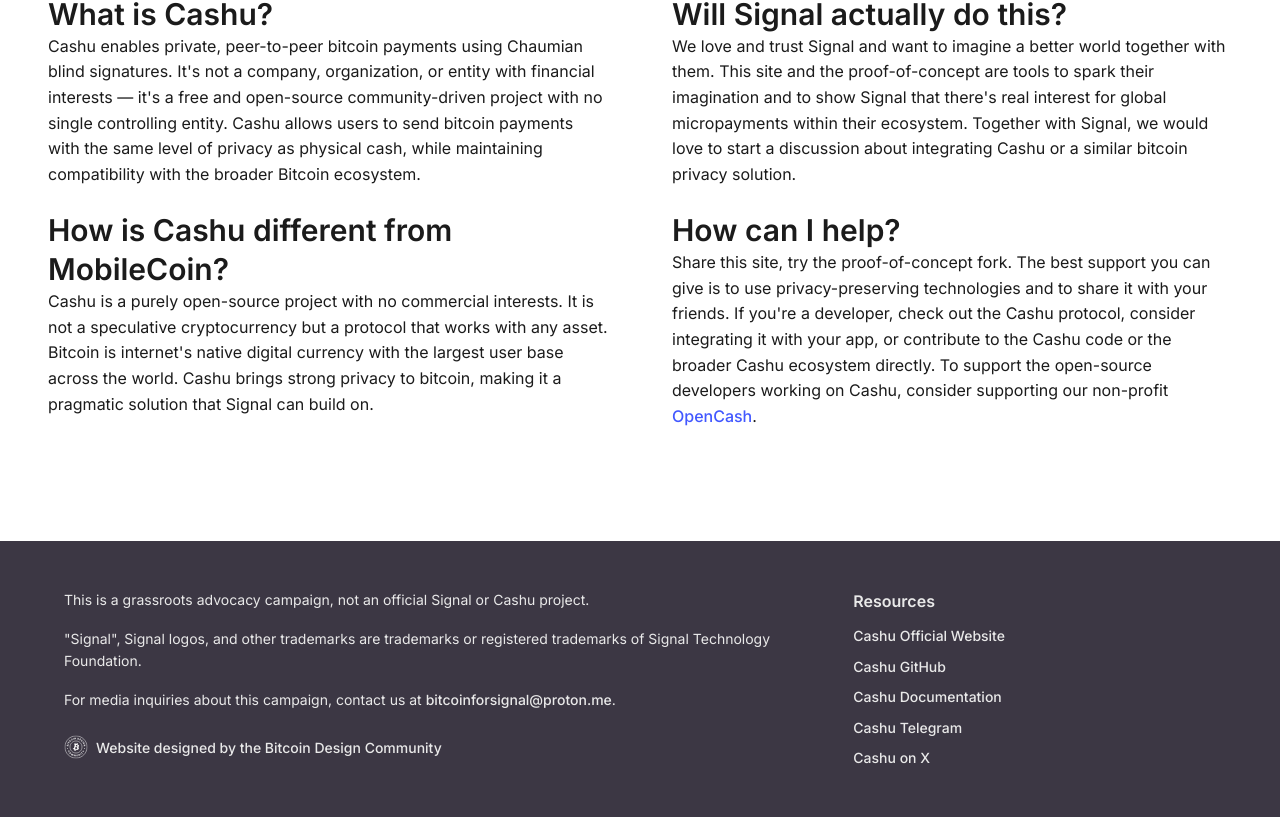
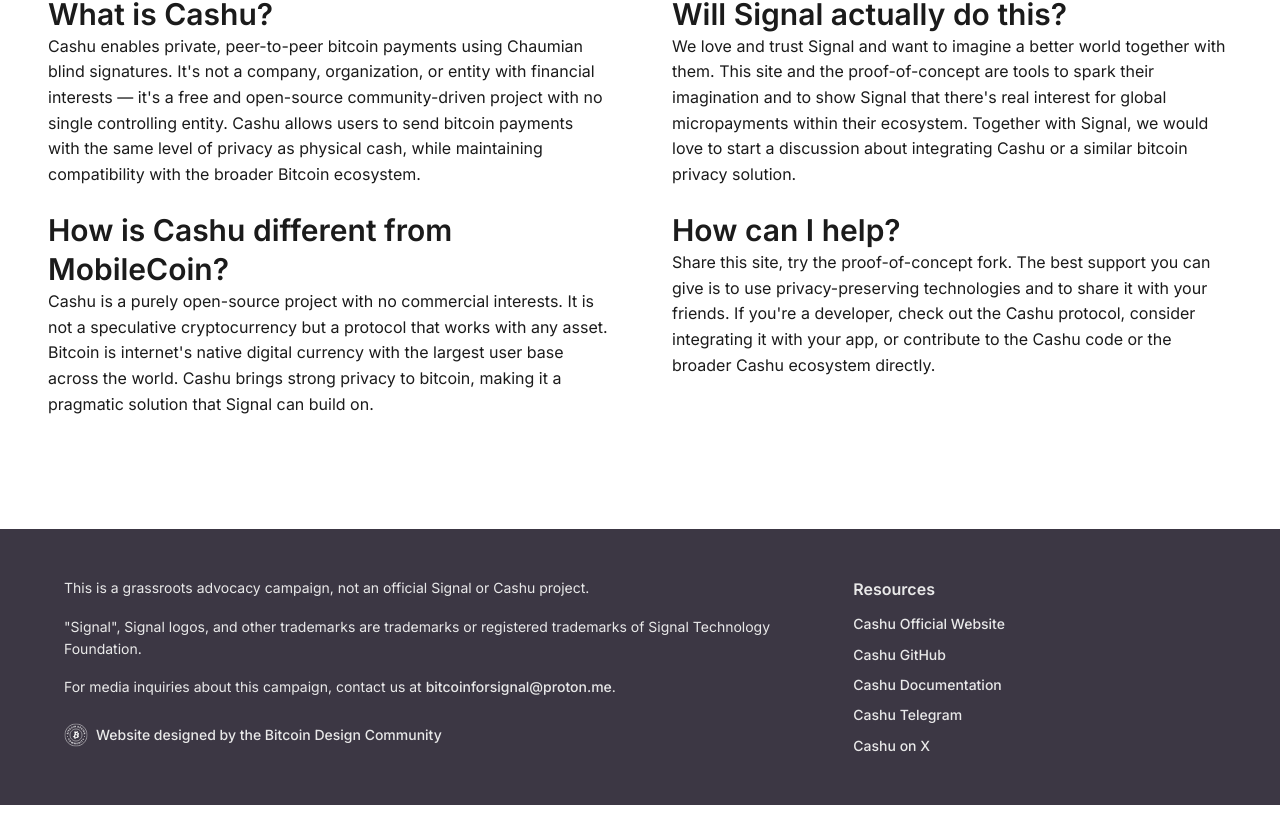
Before and after one commit to swedishfrenchpress/bitcoinforsignal, a Next.js app: page / in a window 1280 px wide. Shown: the part 7376-8193 px from the top of the page. Built offline with nearby package versions, Linux system fonts and the light colour scheme.

Commit message:
removed opencash from how can i help section.

```diff
--- a/pages/index.js
+++ b/pages/index.js
@@ -752,7 +752,6 @@
                   Share this site, try the proof-of-concept fork.
                   The best support you can give is to use privacy-preserving technologies and to share it with your friends.
                   If you're a developer, check out the Cashu protocol, consider integrating it with your app, or contribute to the Cashu code or the broader Cashu ecosystem directly.
-                  To support the open-source developers working on Cashu, consider supporting our non-profit <a href="https://opencash.dev/" target="_blank" rel="noopener noreferrer">OpenCash</a>.
                 </p>
               </div>
             </div>
```
